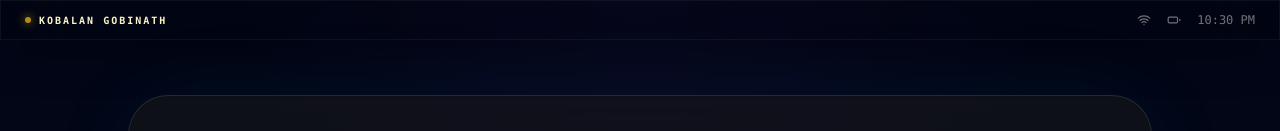
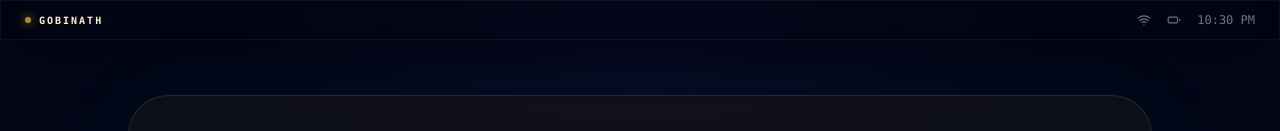
Before and after one commit to Gopifyo/gobinath-personal-website, a React (Vite) app: page / in a window 1280 px wide. Shown: the top 131 px of the page. Built offline with nearby package versions, Linux system fonts and the light colour scheme.

Commit message:
Correct name in status bar to Gobinath

```diff
--- a/App.tsx
+++ b/App.tsx
@@ -192,7 +192,7 @@ const App: React.FC = () => {
             <div className="flex items-center gap-4">
               <div className="flex items-center gap-2">
                 <div className="w-1.5 h-1.5 bg-amber-400 rounded-full animate-pulse shadow-[0_0_10px_#fbbf24]" />
-                <span className="text-[10px] font-mono font-bold text-amber-100 tracking-[0.2em] uppercase">Kobalan Gobinath</span>
+                <span className="text-[10px] font-mono font-bold text-amber-100 tracking-[0.2em] uppercase">Gobinath</span>
               </div>
             </div>
             <div className="flex items-center gap-4 text-xs text-zinc-500 font-mono">
```
